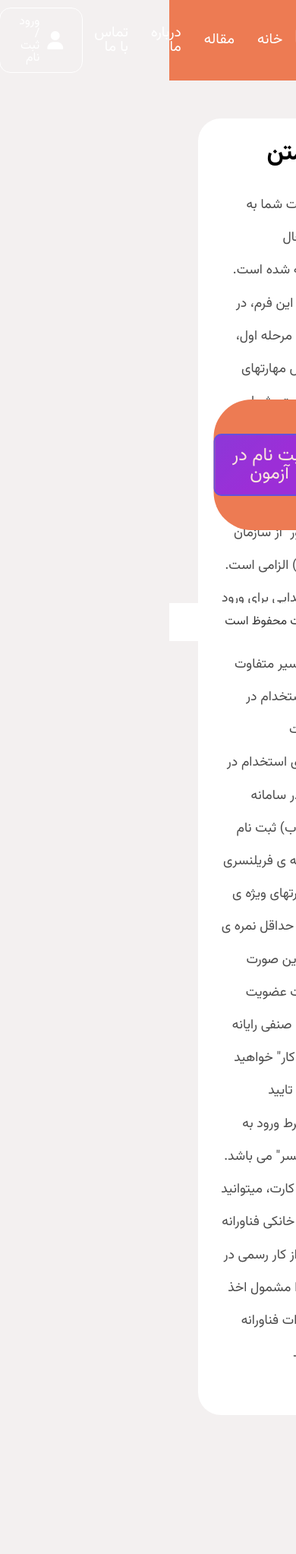
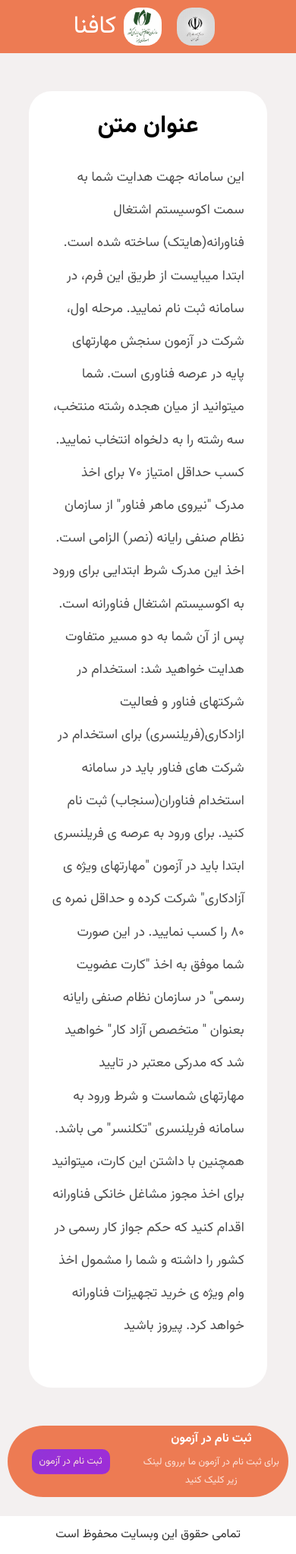
Before and after one commit to amirdks/kafna, a Django app: page / in a window 390 px wide; the page is wider, and only the part inside the window is pictured. Shown: that part at 76% size. Before the commit the page ends 1863 px from the top of that part, so only its background shows below. Run offline with Django 4.2, Linux system fonts and the light colour scheme; some libraries are stand-ins or nearby versions.

Commit message:
first commit

```diff
--- a/main_module/templates/main_module/home_page.html
+++ b/main_module/templates/main_module/home_page.html
@@ -18,17 +18,17 @@
             <img src="{% static 'images/logo2.jpg' %}" alt="">
             <h1>کافنا</h1>
         </div>
-        <ul class="navbar-items-section">
-            <li><a href="#">خانه</a></li>
-            <li><a href="#">مقاله</a></li>
-            <li><a href="#">درباره ما</a></li>
-            <li><a href="#">تماس با ما</a></li>
-        </ul>
-        <div class="navbar-register-section">
-            <div class="navbar-register-btn">
-                <i class="fa-solid fa-user"></i><span>ورود / ثبت نام</span>
-            </div>
-        </div>
+{#        <ul class="navbar-items-section">#}
+{#            <li><a href="#">خانه</a></li>#}
+{#            <li><a href="#">مقاله</a></li>#}
+{#            <li><a href="#">درباره ما</a></li>#}
+{#            <li><a href="#">تماس با ما</a></li>#}
+{#        </ul>#}
+{#        <div class="navbar-register-section">#}
+{#            <div class="navbar-register-btn">#}
+{#                <i class="fa-solid fa-user"></i><span>ورود / ثبت نام</span>#}
+{#            </div>#}
+{#        </div>#}
     </nav>
 </header>
 {#<div class="home-gif-section">#}
--- a/static/css/style.css
+++ b/static/css/style.css
@@ -124,12 +124,10 @@ header {
 .register-quiz-section {
     padding: 10px 0;
     text-align: center;
-    position: absolute;
     bottom: 60px;
     width: 70%;
     margin: 0 auto;
     left: 50%;
-    transform: translate(-50%, -50%);
     background-color: #ed7b53;
     border-radius: 50px;
     display: flex;
@@ -160,7 +158,7 @@ header {
 }
 
 .register-quiz-btn {
-    border: 2px solid #4246fd;
+    /*border: 2px solid #4246fd;*/
     /*border: 2px solid #e408fe;*/
     padding: 15px 20px;
     border-radius: 10px;
@@ -189,7 +187,6 @@ header {
 footer {
     text-align: center;
     height: 50px;
-    position: absolute;
     bottom: 0;
     width: 100%;
     display: flex;
@@ -221,10 +218,12 @@ footer span {
 .quiz-form label {
     margin-bottom: 8px;
 }
-.quiz-form .errorlist li{
+
+.quiz-form .errorlist li {
     color: red;
 }
-.quiz-form span{
+
+.quiz-form span {
     display: block;
     margin-top: 10px;
     margin-bottom: 10px;
@@ -266,3 +265,38 @@ footer span {
     display: block;
     text-decoration: none;
 }
+
+@media screen and (max-width: 500px) {
+    .register-quiz-section {
+        width: 95%;
+        margin-bottom: 25px;
+        padding: 5px 0;
+    }
+
+    .register-quiz-title span:first-child {
+        font-size: 1rem;
+    }
+
+    .register-quiz-title span:last-child {
+        opacity: .8;
+        font-size: .8rem;
+        line-height: 1.5rem;
+    }
+    .register-quiz-btn{
+        padding: 10px;
+        font-size: .8rem;
+    }
+    .register-quiz-title{
+        width: 55%;
+    }
+    .register-quiz-title span{
+        margin: 5px;
+    }
+    .quiz-form-container{
+        width: 75%;
+        margin: 50px auto;
+    }
+    .quiz-form-submit-btn{
+        width: 100%;
+    }
+}
```
Also changed, not shown: quiz_module/templates/quiz_module/quiz_success.html (+11 -11 lines), quiz_module/templates/quiz_module/register_quiz_page.html (+11 -11 lines).
